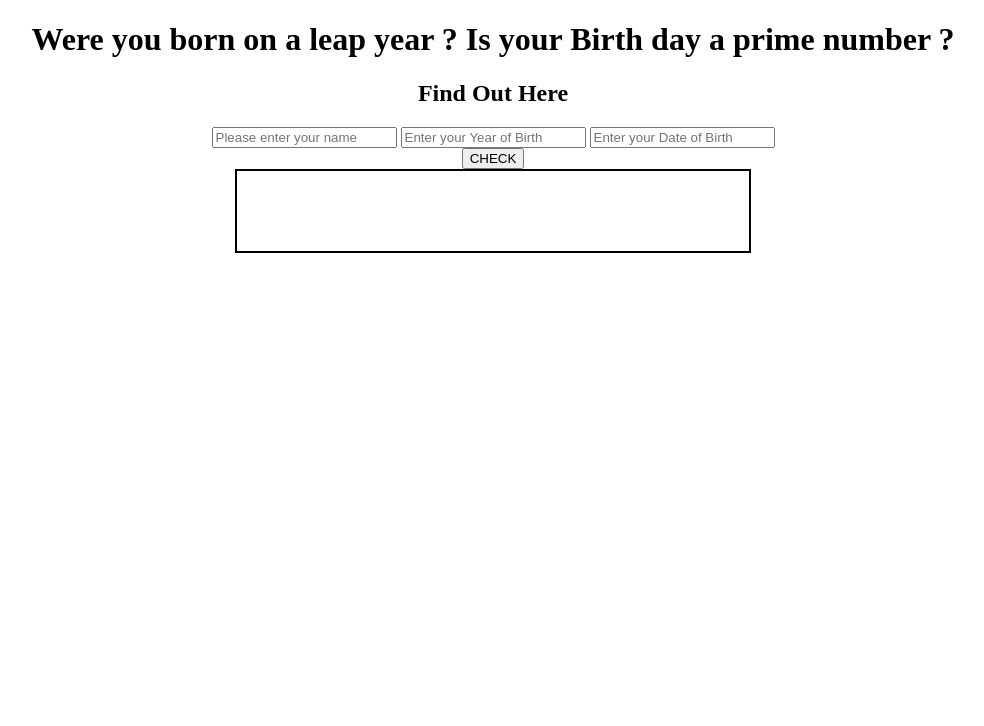
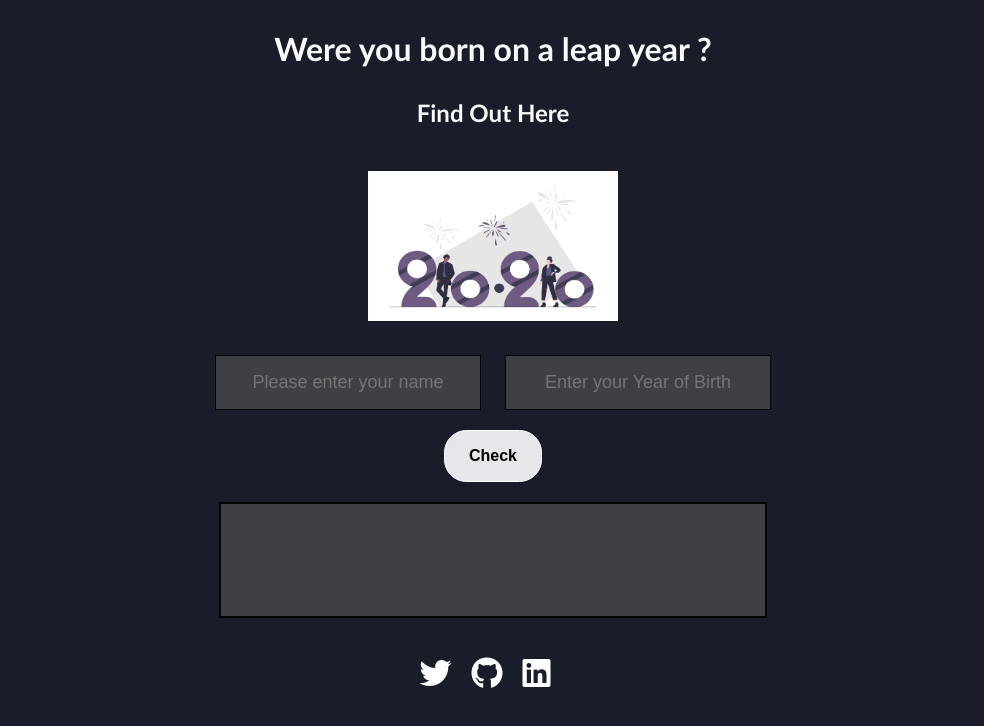
Before and after one commit to ashrayparmar/leap-year, a plain HTML site: page index.html in a window 1280 px wide. Shown: the whole page, without its empty margins (147-1131 px from the left). Drawn offline with Linux system fonts and the light colour scheme.

Commit message:
style: style background and font colors

```diff
--- a/app.js
+++ b/app.js
@@ -2,67 +2,28 @@ var btnClick = document.querySelector("#btn");
 var userName = document.querySelector("#name");
 var outputDiv = document.querySelector("#output");
 var birthYear = document.querySelector("#yearOfBirth");
-var date = document.querySelector("#dateOfBirth");
 
-
-function isPrime(date) {
-
-    if (date === 2) {
-      return true;
-    } else if (date > 1) {
-      for (var i = 2; i < date; i++) {
-
-        if (date % i !== 0) {
-          return true;
-        } else if (date === i * i) {
-          return false
-        } else {
-          return false;
-        }
-      }
-    } else {
-      return false;
-    }
-
-  }
-
-  console.log(isPrime(121));
+var date = 2;
 
 function clickHandler() {
 
     var year = birthYear.value;
 
-    // if(year >= 9999 || year <= 1000) {
-    //     outputDiv.innerText = "Hello " + userName.value + " please enter a valid input";
-
-    //     if( (0 == year % 4) && (0 != year % 100) || (0 == year % 400)) {
-    //         outputDiv.innerText = "Hello " + userName.value + year + " is a leap year";
-    //     }
-    //     else {
-    //         outputDiv.innerText = "Hello " + userName.value + year + " is not a leap year";
-    //     }
-    // }
-
-
-
-
 
     if (year >= 1000 && year <= 9999) {
 
         if (year % 400 === 0 || year % 4 === 0) {
-            outputDiv.innerText = "Hello " + userName.value + year + " is an leap year, why not share it in Social Media ";
-
+            outputDiv.innerText = "Hello " + userName.value + " " +year + " is an leap year, why not share it in Social Media ";
         } else if (year % 100 === 0) {
-          outputDiv.innerText = "Hello " + userName.value + year + " is not leap year";
+          outputDiv.innerText = "Hello " + userName.value + " " + year + " is not leap year";
         }
         else {
-            outputDiv.innerText = "Hello " + userName.value + year + " is not leap year";
+            outputDiv.innerText = "Hello " + userName.value + " " + year + " is not leap year";
         }
+      }
+    else {
+        outputDiv.innerText = "Hello " + userName.value + "Please enter proper value";
     }
-
-    else {
-        outputDiv.innerText = "Hello " + userName.value + "Please enter Year of birth in valid format";
-    }
-}
+  }
 
 btnClick.addEventListener("click", clickHandler);
--- a/index.html
+++ b/index.html
@@ -5,27 +5,36 @@
     <meta name="viewport" content="width=device-width, initial-scale=1.0">
     <title>Leap Year</title>
     <link rel="stylesheet" href="style.css">
+    <script src="https://use.fontawesome.com/f3bf4fe506.js"></script>
 </head>
 <body>
 
-    <h1>Were you born on a leap year ? Is your Birth day a prime number ?</h1>
+    <h1>Were you born on a leap year ?</h1>
 
     <h2>Find Out Here</h2>
+
+    <img class="img" src="img/dob.png">
 
     <input id="name" placeholder="Please enter your name"></input>
 
     <input id="yearOfBirth" placeholder="Enter your Year of Birth"></input>
 
-    <input id="dateOfBirth" placeholder="Enter your Date of Birth"></input>
 
     <div>
-        <button id="btn">CHECK</button>
+        <button id="btn">Check</button>
     </div>
 
     <div class="output" id="output"></div>
+    </body>
 
-
+    <footer class="footer">
+        <ul class="footer">
+            <li><a class="link" href="https://twitter.com/ashrayparmar"><i class="fa fa-twitter fa-2x" aria-hidden="true"></i></a></li>
+            <li><a class="link" href="https://github.com/ashrayparmar"><i class="fa fa-github fa-2x" aria-hidden="true"></i></a></li>
+            <li><a class="link" href="https://linkedin.com/in/ashrayparmar"><i class="fa fa-linkedin-square fa-2x" aria-hidden="true"></i>
+            </a></li>
+        </ul>
+    </footer>
 
     <script src="app.js" type="text/javascript"></script>
-</body>
 </html>
--- a/style.css
+++ b/style.css
@@ -2,6 +2,75 @@ body {
   display: block;
   margin: auto;
   text-align: center;
+  background-color: #191d29;
+  font-family: "Trebuchet MS", sans-serif;
+}
+
+h1 {
+  color: #f9fafb;
+  padding: 0.5rem 0.5rem;
+}
+
+h2 {
+  color: #f9fafb;
+}
+
+.img {
+  width: 250px;
+  height: 150px;
+  display: block;
+  margin: auto;
+  padding: 1.5rem 1.5rem;
+}
+
+#name {
+  background-color: #3f3f46;
+  padding: 1rem 1rem;
+  border: 1px solid black;
+  margin-top: 10px;
+  margin-bottom: 20px;
+  margin-right: 20px;
+  padding: 1rem 1rem;
+  color: #f9fafb;
+  outline: none;
+  text-align: center;
+  font-size: large;
+}
+
+#yearOfBirth {
+  padding: 1rem 1rem;
+  border: 1px solid black;
+  margin-top: 10px;
+  margin-bottom: 20px;
+  padding: 1rem 1rem;
+  background-color: #3f3f46;
+  color: #f9fafb;
+  outline: none;
+  text-align: center;
+  font-size: large;
+}
+
+#btn {
+  display: block;
+  margin: auto;
+  margin-bottom: 20px;
+  text-align: center;
+  outline: none;
+  font-weight: bold;
+  cursor: pointer;
+  align-items: center;
+  border-radius: 1.4rem;
+  font-size: 1rem;
+  transition: 0.2s ease;
+  padding: 1rem 1.5rem;
+  border: 1.6px solid white;
+  background-color: #e5e7eb;
+}
+
+#btn:hover {
+  background-color: #3f3f46;
+  color: white;
+  border: 1.6px solid #e5e7eb;
 }
 
 .output {
@@ -11,4 +80,30 @@ body {
   border: 2px solid black;
   height: 10vh;
   width: 40%;
+  font-size: large;
+  padding: 1rem 1rem;
+  background-color: #3f3f46;
+  color: #f9fafb;
 }
+
+footer li {
+  color: white;
+  padding: 0.5rem 1rem;
+  list-style: none;
+  display: inline-block;
+  padding-inline-start: 0px;
+  margin-top: 15px;
+}
+
+footer ul {
+  padding-inline-start: 0px;
+}
+
+.link {
+  color: white;
+}
+
+.link:hover {
+  transition: 0.2 ease;
+  color: #f9fafb;
+}
```
Also changed, not shown: img/dob.png (added).
